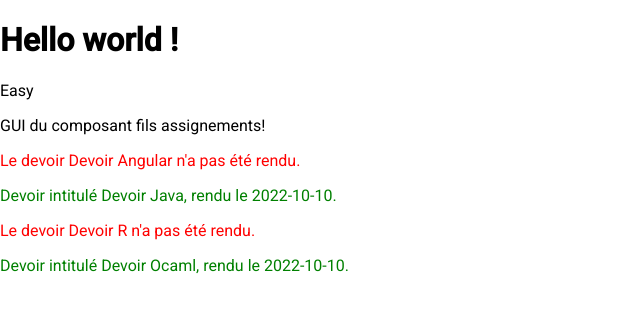
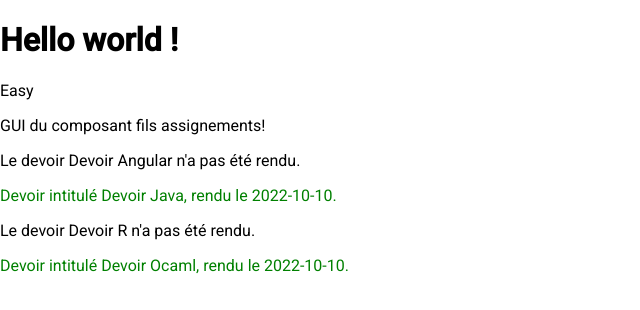
Before and after one commit to PandaShad/angularFrontM1Miage2022_2023, an Angular app: page / in a window 1280 px wide. Shown: the top 310 px of the page, without its empty margins (0-640 px from the left). Built offline with nearby package versions, Linux system fonts and the light colour scheme.

Commit message:
wip: directive

```diff
--- a/src/app/app.module.ts
+++ b/src/app/app.module.ts
@@ -8,12 +8,14 @@ import { MatButtonModule } from '@angular/material/button';
 import { MatDividerModule } from '@angular/material/divider';
 import { MatIconModule } from '@angular/material/icon';
 import { AssignementsComponent } from './assignements/assignements.component';
+import { RenduDirective } from './shared/rendu.directive';
 
 
 @NgModule({
   declarations: [
     AppComponent,
-    AssignementsComponent
+    AssignementsComponent,
+    RenduDirective
   ],
   imports: [
     BrowserModule,
--- a/src/app/assignements/assignements.component.html
+++ b/src/app/assignements/assignements.component.html
@@ -2,7 +2,7 @@
 
 <!-- [ngStyle]="{'color': item.rendu ? 'green' : 'red'}" -->
 
-<div
+<!-- <div
     *ngFor="let item of assignements"
     [ngClass]="{'rendu': item.rendu, 'non_rendu': !item.rendu}">
     <p *ngIf="item.rendu; else nonsoumis">
@@ -11,4 +11,13 @@
     <ng-template #nonsoumis>
         Le devoir {{item.nom}} n'a pas été rendu.
     </ng-template>
+</div> -->
+
+<div *ngFor="let item of assignements">
+    <p appRendu *ngIf="item.rendu; else nonsoumis">
+        Devoir intitulé {{item.nom}}, rendu le {{item.dateRendu}}.
+    </p>
+    <ng-template #nonsoumis>
+        Le devoir {{item.nom}} n'a pas été rendu.
+    </ng-template>
 </div>
--- /dev/null
+++ b/src/app/shared/rendu.directive.ts
@@ -0,0 +1,14 @@
+import { Directive, ElementRef } from '@angular/core';
+
+@Directive({
+  selector: '[appRendu]'
+})
+export class RenduDirective {
+
+  constructor(
+    el: ElementRef
+  ) {
+    el.nativeElement.style.color = 'green'
+   }
+
+}
```
